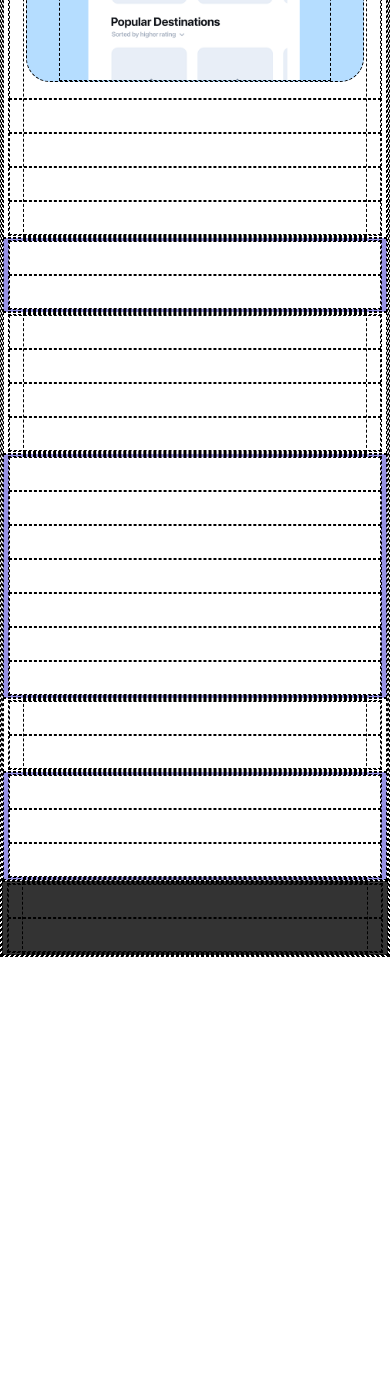
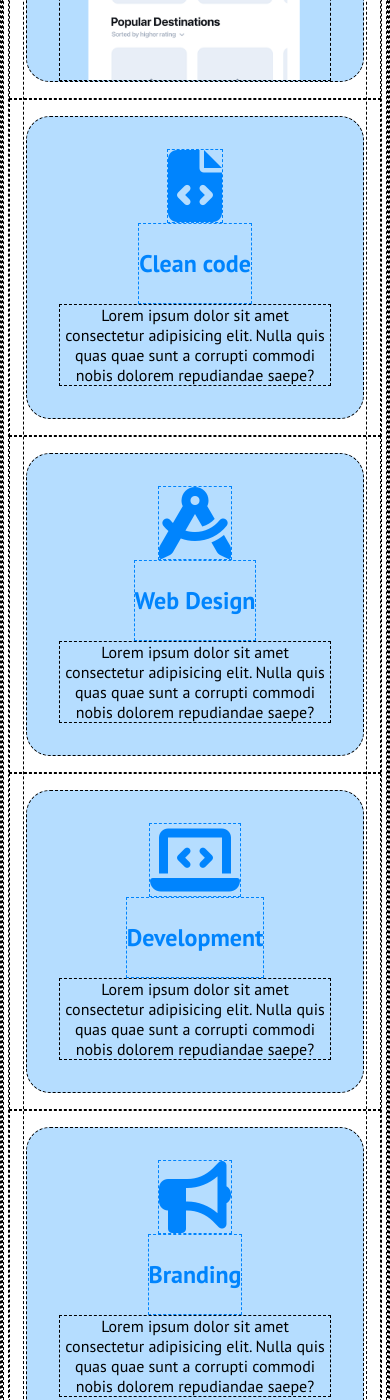
Before and after one commit to marinodilauro/htmlcss-responsive-layout, a plain HTML site: page index.html in a window 390 px wide. Shown: the part 560-1960 px from the top of the page. Before the commit the page ends 1517 px from the top, so only its background shows below. Drawn offline with Linux system fonts and the light colour scheme.

Commit message:
Add all demo section cards content in mobile visualization

```diff
--- a/assets/css/style.css
+++ b/assets/css/style.css
@@ -38,6 +38,10 @@
 
 .flex_spacing {
   gap: 2rem;
+}
+
+.text_center {
+  text-align: center;
 }
 
 .container {
@@ -120,13 +124,13 @@ body {
 h6 {
   font-size: 1.5rem;
   font-weight: bold;
-  color: var(--responsive-secondary);
 }
 
 .card {
   background-color: var(--responsive-card_bg);
   border-radius: 1.5rem;
   padding: 2rem;
+  height: 100%;
 }
 
 .btn {
@@ -178,7 +182,21 @@ h6 {
   margin-bottom: -2rem;
 }
 
-.strategic_planning,
+.card_icon {
+  font-size: 4.5rem;
+}
+
+.card_icon,
+.card h6 {
+  color: var(--responsive-secondary);
+}
+
+.card.text_center h6 {
+  padding-top: 1.5rem;
+  padding-bottom: 1.5rem;
+}
+
+.card.text_center .strategic_planning,
 .work_with_us,
 .cta {
   background-color: var(--responsive-primary);
--- a/index.html
+++ b/index.html
@@ -56,7 +56,7 @@
       <div class="container">
         <div class="row">
 
-          <!--  card con height:100% -->
+
           <div class="col_12 col_md_8">
             <div class="card d_flex flex_column">
               <h6>Get a demo application</h6>
@@ -68,10 +68,43 @@
               <img src="./assets/img/phone.png" alt="">
             </div>
           </div>
-          <div class="col_12 col_md_4"></div>
-          <div class="col_12 col_md_4"></div>
-          <div class="col_12 col_md_4"></div>
-          <div class="col_12 col_md_4"></div>
+
+          <div class="col_12 col_md_4">
+            <div class="card d_flex flex_column flex_items_center text_center">
+              <i class="card_icon fa-solid fa-file-code"></i>
+              <h6>Clean code</h6>
+              <p>Lorem ipsum dolor sit amet consectetur adipisicing elit. Nulla quis quas quae
+                sunt a corrupti commodi nobis dolorem repudiandae saepe?</p>
+            </div>
+          </div>
+
+          <div class="col_12 col_md_4">
+            <div class="card d_flex flex_column flex_items_center text_center">
+              <i class="card_icon fa-solid fa-compass-drafting"></i>
+              <h6>Web Design</h6>
+              <p>Lorem ipsum dolor sit amet consectetur adipisicing elit. Nulla quis quas quae
+                sunt a corrupti commodi nobis dolorem repudiandae saepe?</p>
+            </div>
+          </div>
+
+          <div class="col_12 col_md_4">
+            <div class="card d_flex flex_column flex_items_center text_center">
+              <i class="card_icon fa-solid fa-laptop-code"></i>
+              <h6>Development</h6>
+              <p>Lorem ipsum dolor sit amet consectetur adipisicing elit. Nulla quis quas quae
+                sunt a corrupti commodi nobis dolorem repudiandae saepe?</p>
+            </div>
+          </div>
+
+          <div class="col_12 col_md_4">
+            <div class="card d_flex flex_column flex_items_center text_center">
+              <i class="card_icon fa-solid fa-bullhorn"></i>
+              <h6>Branding</h6>
+              <p>Lorem ipsum dolor sit amet consectetur adipisicing elit. Nulla quis quas quae
+                sunt a corrupti commodi nobis dolorem repudiandae saepe?</p>
+            </div>
+          </div>
+
         </div>
       </div>
     </div>
```
